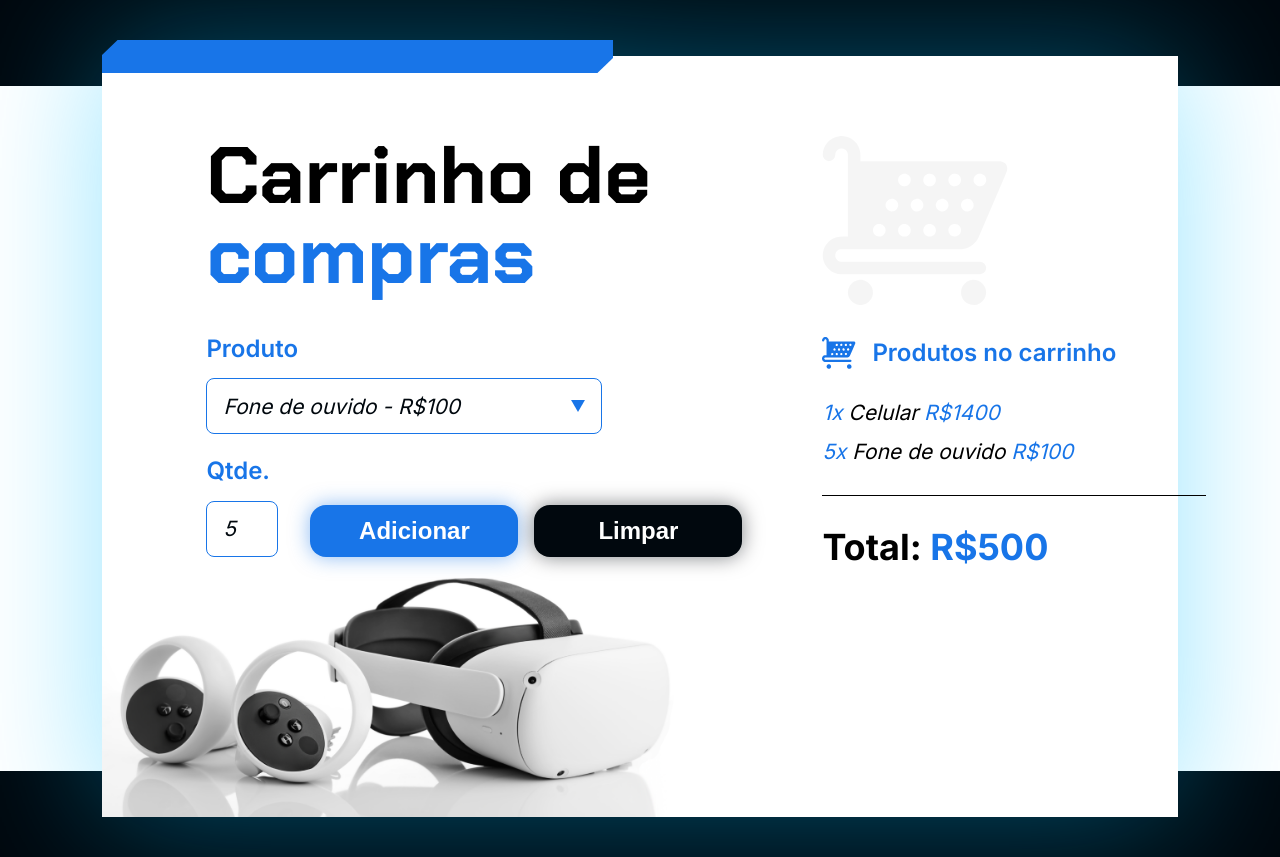
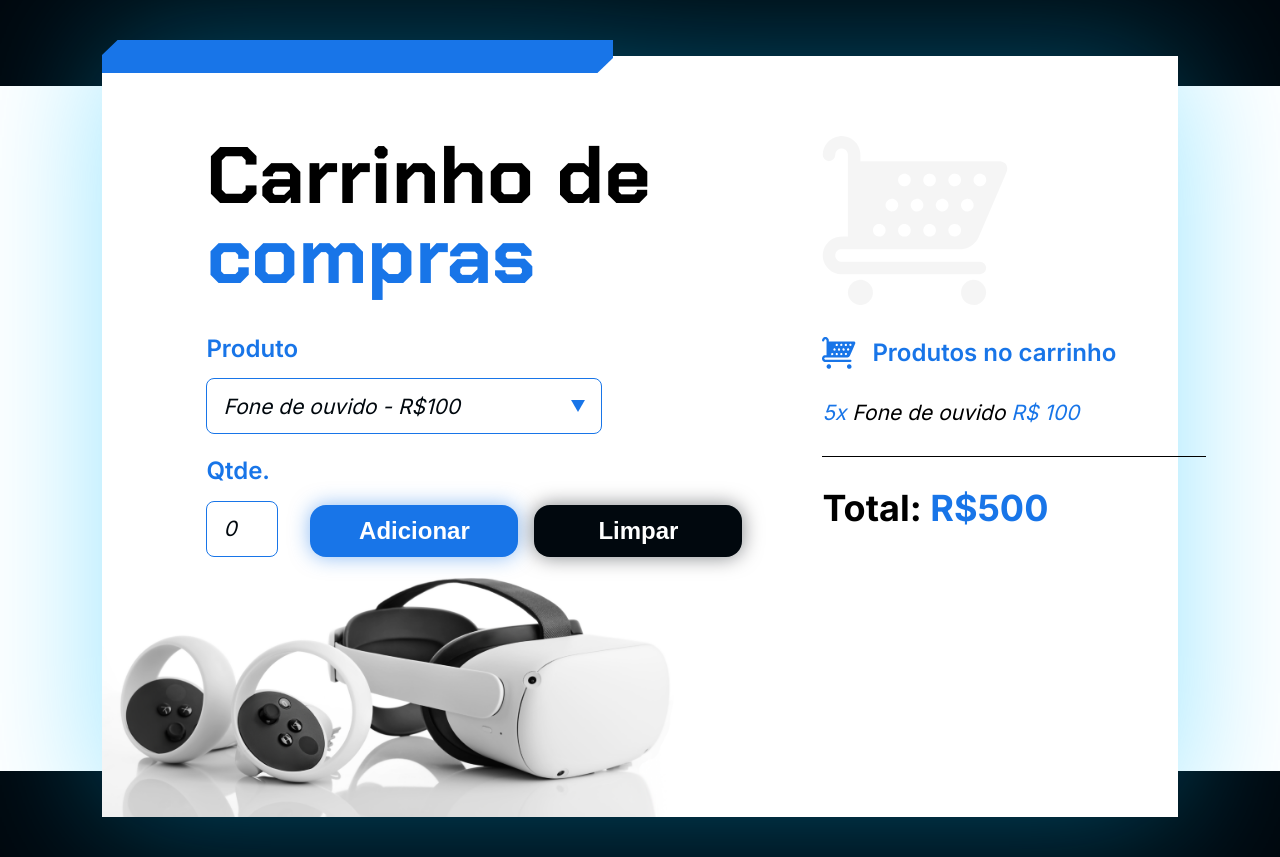
Before and after one commit to LucasDevRJ/carrinho-compras, a plain HTML site: page index.html in a window 1280 px wide. Both pictures are taken after typing "5" into the empty fields and a click on the button "Adicionar". Drawn offline with Linux system fonts and the light colour scheme.

Commit message:
Função para adicionar produto e limpar carrinho adicionadas

```diff
--- a/js/app.js
+++ b/js/app.js
@@ -1,3 +1,5 @@
+var acumuladorDePreco;
+
 function adicionar() {
     //recuperar valores: nome do produto, quantidade e valor.
     let produto = document.getElementById("produto").value;
@@ -5,19 +7,30 @@ function adicionar() {
     let precoUnitarioProduto = produto.split("R$")[1];
     let quantidadeDoProduto = document.getElementById("quantidade").value;
 
-    let precoTotal = document.getElementById("valor-total");
-    //calcular o preço, nosso subtotal
-    let calculoDoPrecoTotal = quantidadeDoProduto * precoUnitarioProduto;
-    //atualizar o valor total
-    precoTotal.innerHTML = `R$${calculoDoPrecoTotal}`;
+    if (quantidadeDoProduto < 1) {
+        alert("Digite uma quantidade maior ou igual a 1!!");
+    } else {
+        //calcular o preço, nosso subtotal
+        let precoTotal = document.getElementById("valor-total");
+        let calculoDoPrecoTotal = quantidadeDoProduto * precoUnitarioProduto;
 
-    //adicionar no carrinho
-    let carrinho = document.getElementById("lista-produtos");
-    carrinho.innerHTML += `<section class="carrinho__produtos__produto">
-    <span class="texto-azul">${quantidadeDoProduto}x </span>${nomeProduto}<span class="texto-azul">R$${precoUnitarioProduto}</span>
-    </section>`
+        //adicionar no carrinho
+        let carrinho = document.getElementById("lista-produtos");
+        carrinho.innerHTML += `<section class="carrinho__produtos__produto">
+        <span class="texto-azul">${quantidadeDoProduto}x </span>${nomeProduto}<span class="texto-azul">R$ ${precoUnitarioProduto}</span>
+        </section>`;
+
+        //atualizar o valor total
+        acumuladorDePreco += calculoDoPrecoTotal;
+        precoTotal.innerHTML = `R$${acumuladorDePreco}`;
+        document.getElementById("quantidade").value = 0;
+    }
 }
 
 function limpar() {
+    acumuladorDePreco = 0;
+    document.getElementById("lista-produtos").innerHTML = "";
+    document.getElementById("valor-total").innerHTML = `R$ ${acumuladorDePreco}`;
+}
 
-}
+limpar();
```
Also changed, not shown: index.html (+1 -1 lines).
